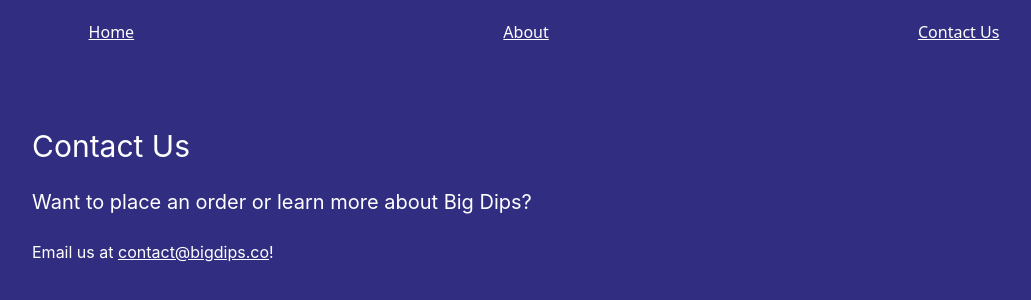
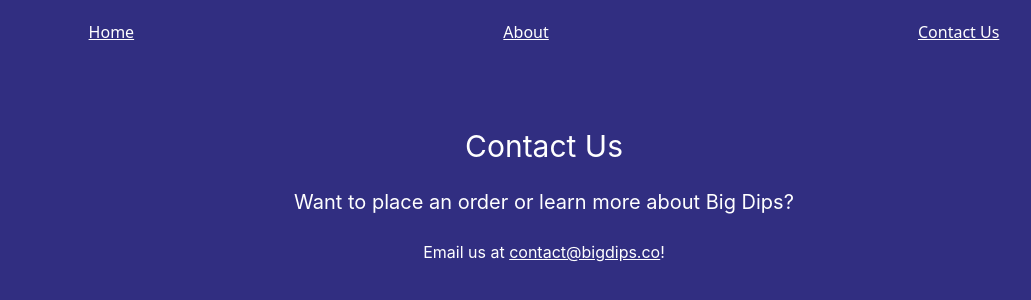
Before and after one commit to MelizzaP/big-dips, a React (Create React App) app: page /contact in a window 1280 px wide. Shown: the top 300 px of the page, without its empty margins (96-1127 px from the left). Built offline with nearby package versions, Linux system fonts and the light colour scheme.

Commit message:
Adjust spacing in contact us

```diff
--- a/src/modules/contact/index.js
+++ b/src/modules/contact/index.js
@@ -2,7 +2,7 @@ import React from 'react'
 
 export default function Contact() {
   return (
-    <div className="m-32 flex flex-col gap-y-6">
+    <div className="my-24 mx-6 md:m-32 flex flex-col gap-y-6 text-center">
       <h1 className="text-3xl">Contact Us</h1>
       <h2 className="text-xl">Want to place an order or learn more about Big Dips?</h2>
       <a href="mailto:contact@bigdips.co">
```
